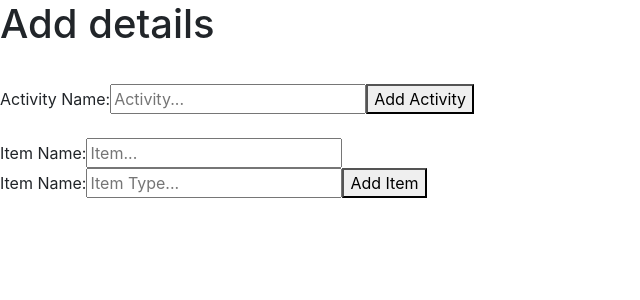
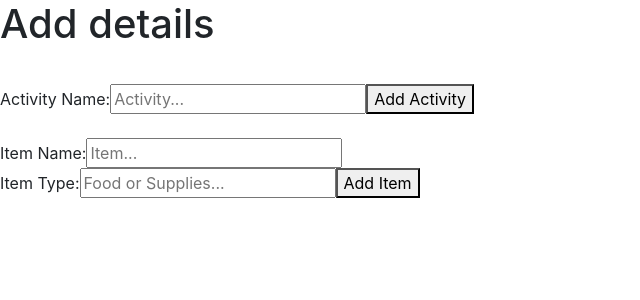
Before and after one commit to piercepetit7/socialfx-front-end, a React (Create React App) app: page /events/1/details in a window 1280 px wide. Shown: the top 300 px of the page, without its empty margins (0-640 px from the left). Built offline with nearby package versions, Linux system fonts and the light colour scheme; no server answers.

Commit message:
add items stub up details

```diff
--- a/src/pages/AddDetails/AddDetails.jsx
+++ b/src/pages/AddDetails/AddDetails.jsx
@@ -24,16 +24,16 @@ const AddDetails = (props) => {
   //     [e.target.name]: e.target.value,
   //   })
   // }
-  const handleSubmit = async e => {
-    e.preventDefault()
-    try {
-      //props.handleUpdateEvent(formData)
-      // navigate('/')
-      // change to item and act page ^
-    } catch (err) {
-      console.log(err)
-    }
-  }
+  // const handleSubmit = async e => {
+  //   e.preventDefault()
+  //   try {
+  //     //props.handleUpdateEvent(formData)
+  //     // navigate('/')
+  //     // change to item and act page ^
+  //   } catch (err) {
+  //     console.log(err)
+  //   }
+  // }
   useEffect(()=>{
     const fetchEvent = async() => {
       const eventData = await show(eventId)
--- a/src/pages/AddDetails/components/AddItem.jsx
+++ b/src/pages/AddDetails/components/AddItem.jsx
@@ -1,4 +1,5 @@
 import { useState } from "react"
+import * as eventService from '../../../services/eventService'
 
 const ItemForm = (props) => {
   const [formData, setFormData] = useState({
@@ -10,7 +11,10 @@ const ItemForm = (props) => {
   }
 
   const handleItemSubmit = evt => {
-
+    evt.preventDefault()
+    eventService.updateEvent(formData, props.event)
+    console.log('****ADD ITEM*****')
+    console.log(formData)
   }
 
 
@@ -26,10 +30,10 @@ const ItemForm = (props) => {
         onChange={handleChange}
       />
       <br />
-      <label>Item Name:</label>
+      <label>Item Type:</label>
       <input
         type="text"
-        placeholder="Item Type..."
+        placeholder="Food or Supplies..."
         name="itemType"
         value={formData.itemType}
         onChange={handleChange}
```
